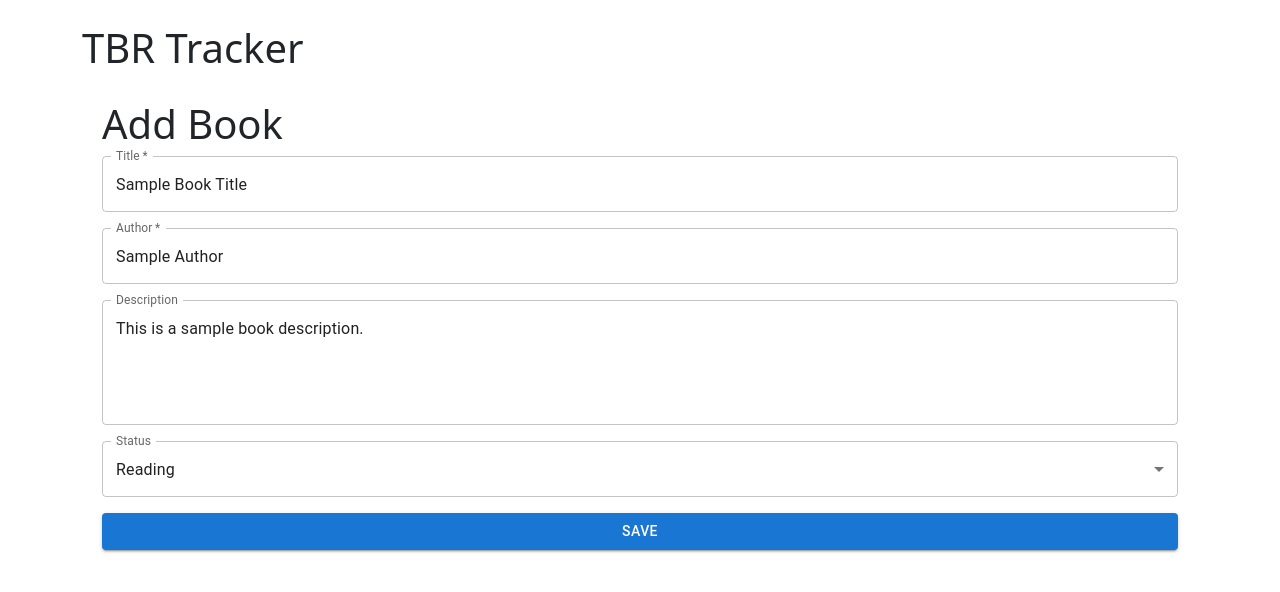
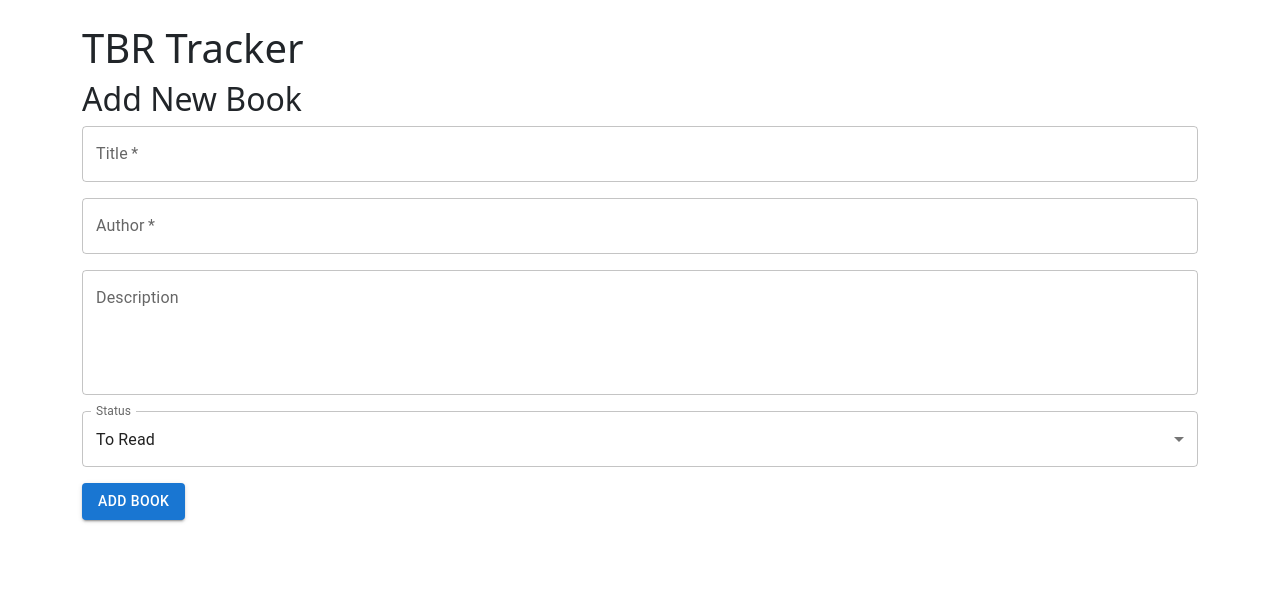
Before and after one commit to JustinA02-N/TBR, a React (Create React App) app: page /add in a window 1280 px wide. Shown: the top 592 px of the page. Built offline with nearby package versions, Linux system fonts and the light colour scheme.

Commit message:
Fix: Added useEffect import to BookForm.js

```diff
--- a/src/components/BookForm.js
+++ b/src/components/BookForm.js
@@ -1,94 +1,80 @@
 import React, { useState, useEffect } from 'react';
-import { TextField, Button } from '@mui/material';
 import { useNavigate, useParams } from 'react-router-dom';
+import { Button, TextField } from '@mui/material';
 
 const BookForm = () => {
-  const { id } = useParams(); // This will be used if you want to edit a book based on its ID.
+  const { id } = useParams();
   const navigate = useNavigate();
+  const [book, setBook] = useState({
+    title: '',
+    author: '',
+    description: '',
+    status: 'To Read',
+  });
 
-  // Static book data for testing
-  const staticBookData = {
-    title: 'Sample Book Title',
-    author: 'Sample Author',
-    description: 'This is a sample book description.',
-    status: 'Reading', // Default status can be 'To Read', 'Reading', or 'Finished'
-  };
-
-  // State to manage form data
-  const [book, setBook] = useState(staticBookData);
-
-  // Effect hook to simulate loading data on component mount
   useEffect(() => {
     if (id) {
-      console.log('Editing book with ID:', id);
-      // In a real scenario, here you'd fetch the book data from an API
-      // For now, we'll just simulate loading the static data
-      setBook(staticBookData);
+      // Fetch book data by id (mocked for now)
+      const fetchedBook = {
+        title: '1984',
+        author: 'George Orwell',
+        description: 'Dystopian novel.',
+        status: 'Reading',
+      };
+      setBook(fetchedBook);
     }
   }, [id]);
 
   const handleSubmit = (e) => {
     e.preventDefault();
-    // Normally you'd send a POST or PUT request here to save the data
-    console.log('Form submitted with data:', book);
-    // After form submission, navigate to the list of books (or a different route)
+    // In actual app, use axios to send data to the backend
+    console.log('Form submitted:', book);
     navigate('/books');
   };
 
   return (
-    <div style={{ padding: '20px' }}>
-      <h1>{id ? 'Edit Book' : 'Add Book'}</h1>
+    <div>
+      <h2>{id ? 'Edit Book' : 'Add New Book'}</h2>
       <form onSubmit={handleSubmit}>
-        <div style={{ marginBottom: '16px' }}>
         <TextField
+          label="Title"
           fullWidth
-            label="Title"
-            variant="outlined"
           value={book.title}
           onChange={(e) => setBook({ ...book, title: e.target.value })}
           required
+          style={{ marginBottom: '16px' }}
         />
-        </div>
-        <div style={{ marginBottom: '16px' }}>
         <TextField
+          label="Author"
           fullWidth
-            label="Author"
-            variant="outlined"
           value={book.author}
           onChange={(e) => setBook({ ...book, author: e.target.value })}
           required
+          style={{ marginBottom: '16px' }}
         />
-        </div>
-        <div style={{ marginBottom: '16px' }}>
         <TextField
+          label="Description"
           fullWidth
-            label="Description"
-            variant="outlined"
           multiline
           rows={4}
           value={book.description}
           onChange={(e) => setBook({ ...book, description: e.target.value })}
+          style={{ marginBottom: '16px' }}
         />
-        </div>
-        <div style={{ marginBottom: '16px' }}>
         <TextField
+          label="Status"
+          select
           fullWidth
-            select
-            label="Status"
-            variant="outlined"
           value={book.status}
           onChange={(e) => setBook({ ...book, status: e.target.value })}
-            SelectProps={{
-              native: true,
-            }}
+          style={{ marginBottom: '16px' }}
         >
           <option value="To Read">To Read</option>
           <option value="Reading">Reading</option>
           <option value="Finished">Finished</option>
         </TextField>
-        </div>
-        <Button type="submit" variant="contained" color="primary" fullWidth>
-          Save
+        <Button variant="contained" color="primary" type="submit">
+          {id ? 'Save Changes' : 'Add Book'}
         </Button>
       </form>
     </div>
```
Lines whose indentation alone changed are shown as unchanged.
